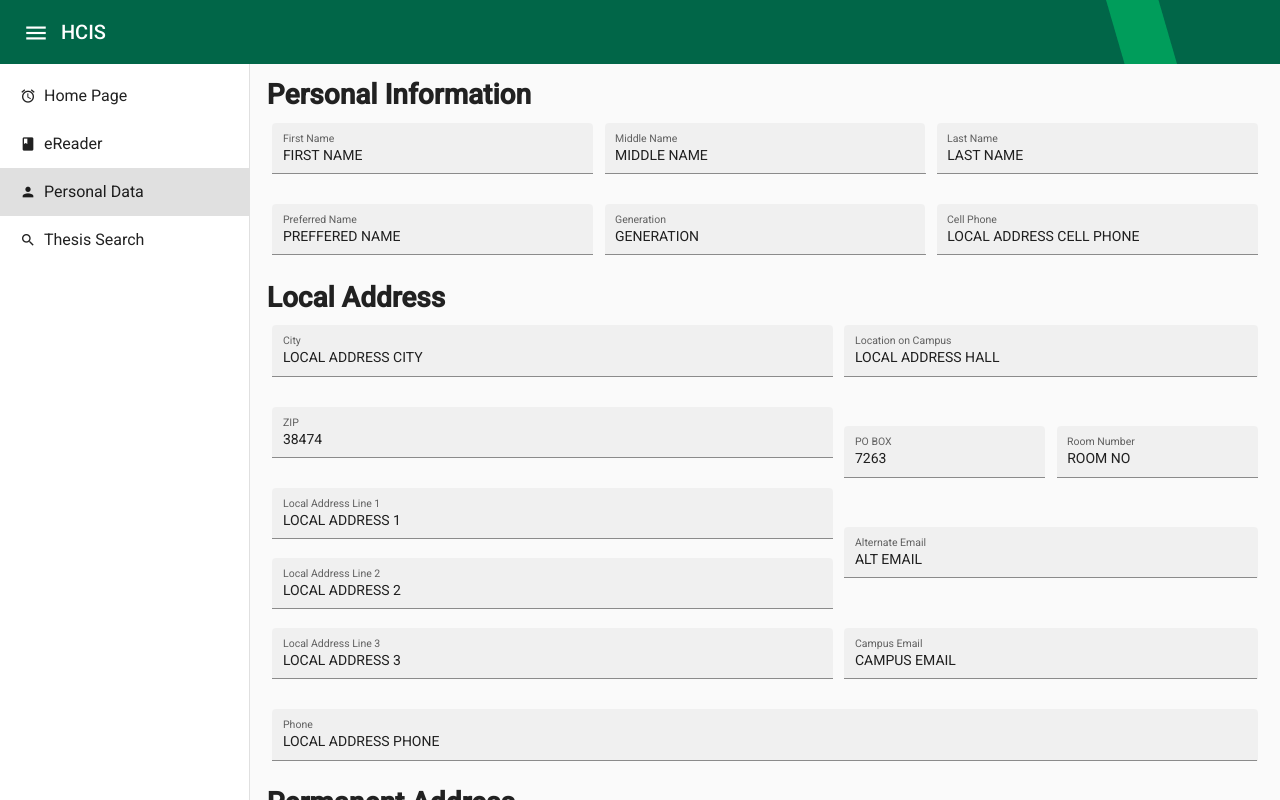
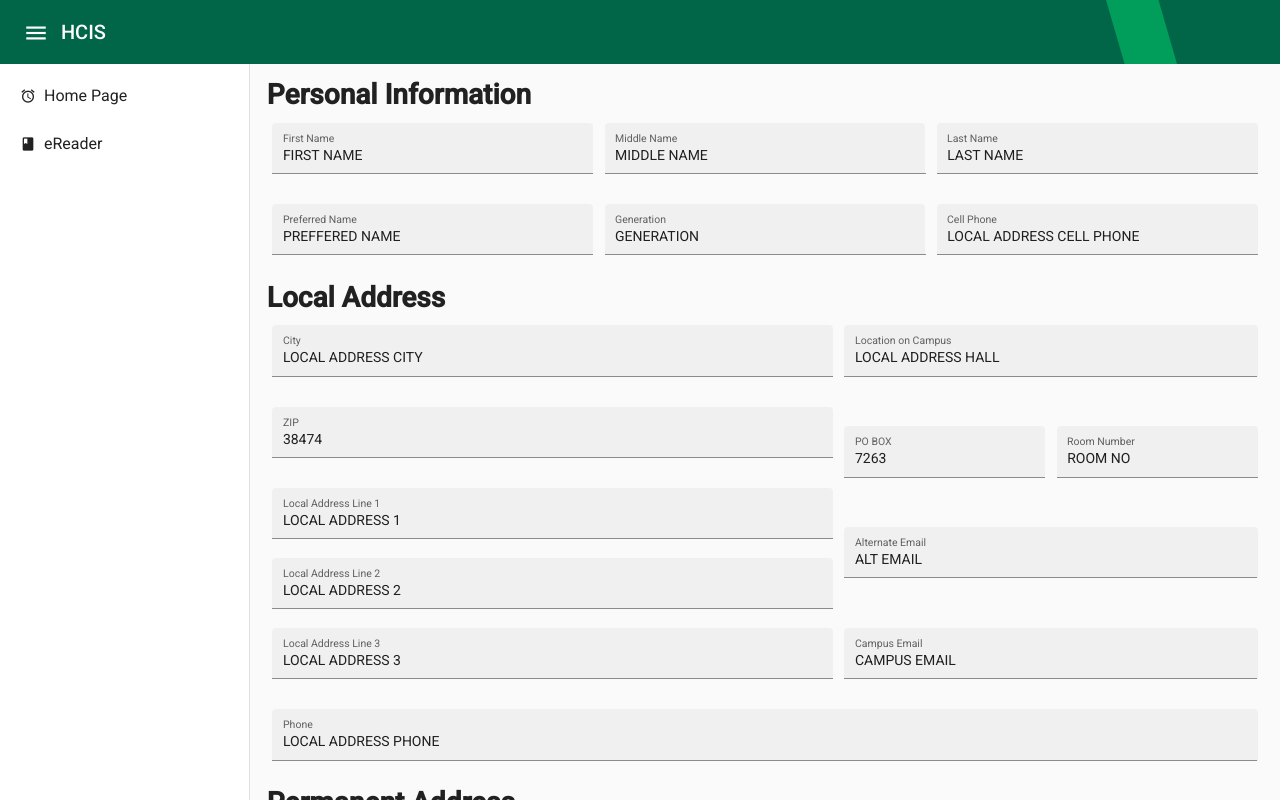
Before and after one commit to zacharyjhumphrey/hcis-redesign, an Angular app: page /personal-data in a window 1280 px wide. Shown: the top 800 px of the page. Built offline with nearby package versions, Linux system fonts and the light colour scheme.

Commit message:
New mobile breakpoint, removing pages out of scope

```diff
--- a/src/app/app.component.ts
+++ b/src/app/app.component.ts
@@ -8,7 +8,7 @@ interface NavigationTab {
   icon: string;
 }
 
-const MAX_MOBILE_WINDOW_WIDTH = 600;
+const MAX_MOBILE_WINDOW_WIDTH = 800;
 
 @Component({
   selector: 'app-root',
@@ -28,16 +28,16 @@ export class AppComponent {
       route: '/e-reader',
       icon: 'book',
     },
-    {
-      name: 'Personal Data',
-      route: '/personal-data',
-      icon: 'person',
-    },
-    {
-      name: 'Thesis Search',
-      route: '/thesis-search',
-      icon: 'search',
-    },
+    // {
+    //   name: 'Personal Data',
+    //   route: '/personal-data',
+    //   icon: 'person',
+    // },
+    // {
+    //   name: 'Thesis Search',
+    //   route: '/thesis-search',
+    //   icon: 'search',
+    // },
   ];
   navigationDrawerOpen: boolean;
 
--- a/src/app/hcis-footer/hcis-footer.component.sass
+++ b/src/app/hcis-footer/hcis-footer.component.sass
@@ -12,7 +12,7 @@ footer
     top: -50px
     right: -50px
 
-$breakpoint-tablet: 600px
+$breakpoint-tablet: 800px
 @media (max-width: $breakpoint-tablet)
   #footer-accent
     display: none
--- a/src/app/hcis-header/hcis-header.component.sass
+++ b/src/app/hcis-header/hcis-header.component.sass
@@ -50,7 +50,7 @@
     left: 420px
     z-index: -1
 
-@media (max-width: 600px)
+@media (max-width: 800px)
   .header-underline-accent-image
     position: absolute
     bottom: -8px
--- a/src/app/hcis-toolbar/hcis-toolbar.component.sass
+++ b/src/app/hcis-toolbar/hcis-toolbar.component.sass
@@ -16,7 +16,7 @@
   margin-right: .35em
 
 
-$breakpoint-tablet: 600px
+$breakpoint-tablet: 800px
 @media (max-width: $breakpoint-tablet)
   .header-accent
     right: -24px
--- a/src/app/window-size.service.ts
+++ b/src/app/window-size.service.ts
@@ -1,7 +1,7 @@
 import { MediaMatcher } from '@angular/cdk/layout';
 import { ChangeDetectorRef, HostListener, Injectable } from '@angular/core';
 
-const MAX_MOBILE_WINDOW_WIDTH = 600;
+const MAX_MOBILE_WINDOW_WIDTH = 800;
 
 @Injectable({
   providedIn: 'root'
```
